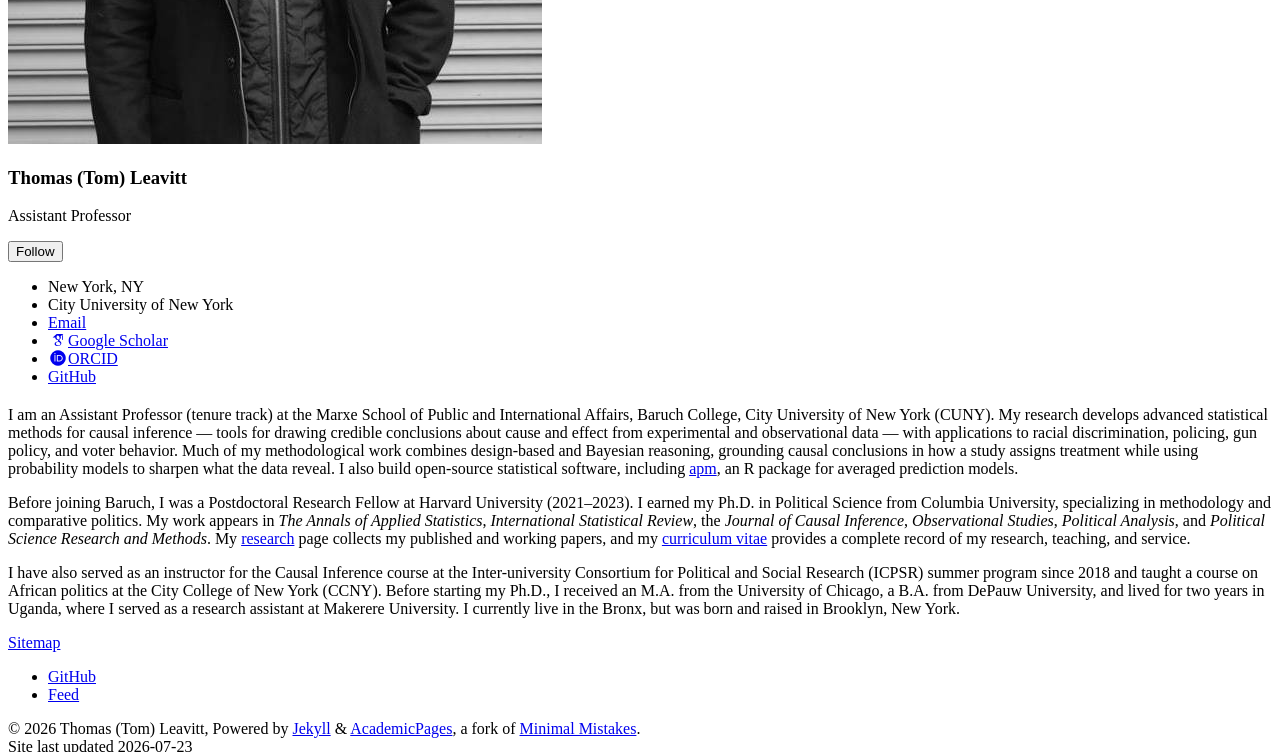
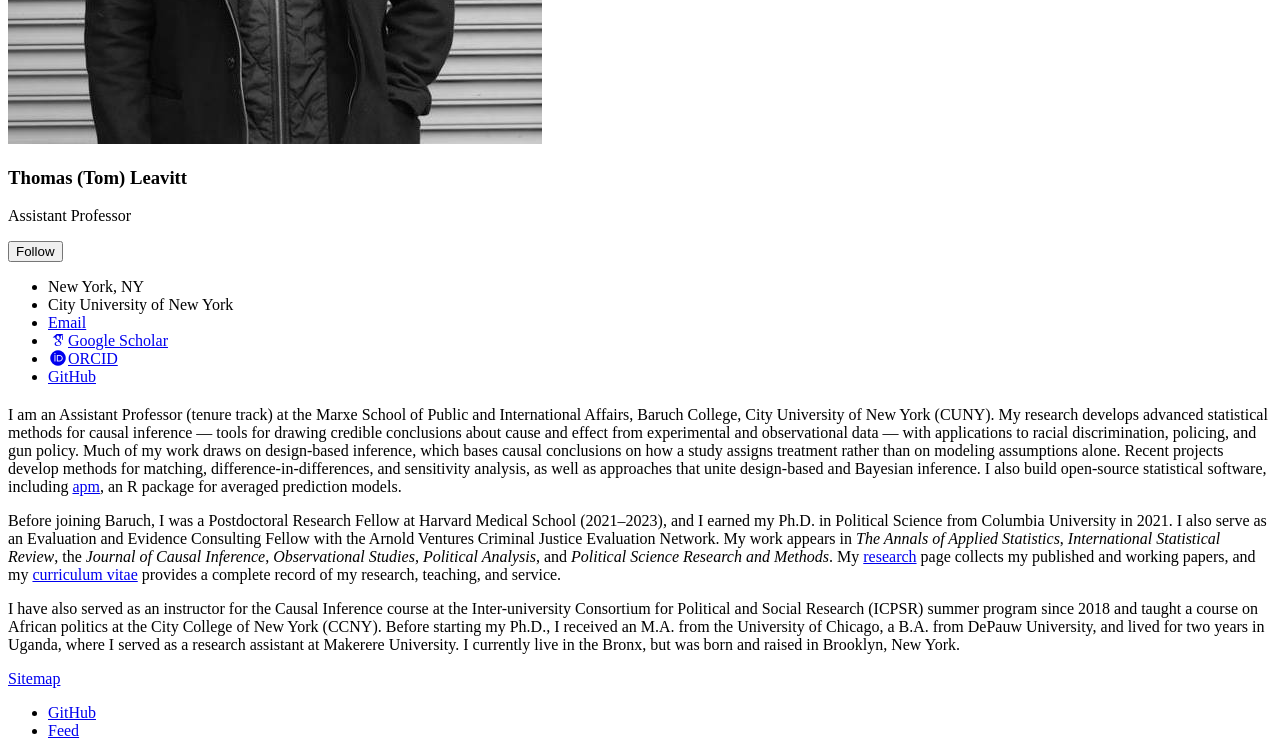
Before and after one commit to tl2624/tl2624.github.io, a Jekyll site: the page built from _pages/about.md, in a window 1280 px wide and 900 px high, scrolled down 598 px, cut to the strip 0-752 px from the top of the window. Built offline with Jekyll 4.4.1, drawn with Linux system fonts in a browser that asks for light colours; some web fonts are replaced.

Commit message:
Ground the homepage bio in the actual CV
- Align applied areas with the published record: racial discrimination, policing,
  and gun policy (drop 'voter behavior', which the CV does not support).
- Correct the postdoc to Harvard Medical School.
- Name concrete methods (matching, difference-in-differences, sensitivity analysis,
  design-based + Bayesian integration) from the dissertation and papers.
- Add the Arnold Ventures Criminal Justice Evaluation Network fellowship.

Co-Authored-By: Claude Opus 4.8 <noreply@anthropic.com>

```diff
--- a/_pages/about.md
+++ b/_pages/about.md
@@ -7,8 +7,8 @@ redirect_from:
   - /about.html
 ---
 
-I am an Assistant Professor (tenure track) at the Marxe School of Public and International Affairs, Baruch College, City University of New York (CUNY). My research develops advanced statistical methods for causal inference — tools for drawing credible conclusions about cause and effect from experimental and observational data — with applications to racial discrimination, policing, gun policy, and voter behavior. Much of my methodological work combines design-based and Bayesian reasoning, grounding causal conclusions in how a study assigns treatment while using probability models to sharpen what the data reveal. I also build open-source statistical software, including [apm](https://tl2624.github.io/apm/), an R package for averaged prediction models.
+I am an Assistant Professor (tenure track) at the Marxe School of Public and International Affairs, Baruch College, City University of New York (CUNY). My research develops advanced statistical methods for causal inference — tools for drawing credible conclusions about cause and effect from experimental and observational data — with applications to racial discrimination, policing, and gun policy. Much of my work draws on design-based inference, which bases causal conclusions on how a study assigns treatment rather than on modeling assumptions alone. Recent projects develop methods for matching, difference-in-differences, and sensitivity analysis, as well as approaches that unite design-based and Bayesian inference. I also build open-source statistical software, including [apm](https://tl2624.github.io/apm/), an R package for averaged prediction models.
 
-Before joining Baruch, I was a Postdoctoral Research Fellow at Harvard University (2021–2023). I earned my Ph.D. in Political Science from Columbia University, specializing in methodology and comparative politics. My work appears in *The Annals of Applied Statistics*, *International Statistical Review*, the *Journal of Causal Inference*, *Observational Studies*, *Political Analysis*, and *Political Science Research and Methods*. My [research](/research/) page collects my published and working papers, and my [curriculum vitae](/cv/) provides a complete record of my research, teaching, and service.
+Before joining Baruch, I was a Postdoctoral Research Fellow at Harvard Medical School (2021–2023), and I earned my Ph.D. in Political Science from Columbia University in 2021. I also serve as an Evaluation and Evidence Consulting Fellow with the Arnold Ventures Criminal Justice Evaluation Network. My work appears in *The Annals of Applied Statistics*, *International Statistical Review*, the *Journal of Causal Inference*, *Observational Studies*, *Political Analysis*, and *Political Science Research and Methods*. My [research](/research/) page collects my published and working papers, and my [curriculum vitae](/cv/) provides a complete record of my research, teaching, and service.
 
 I have also served as an instructor for the Causal Inference course at the Inter-university Consortium for Political and Social Research (ICPSR) summer program since 2018 and taught a course on African politics at the City College of New York (CCNY). Before starting my Ph.D., I received an M.A. from the University of Chicago, a B.A. from DePauw University, and lived for two years in Uganda, where I served as a research assistant at Makerere University. I currently live in the Bronx, but was born and raised in Brooklyn, New York.
```
